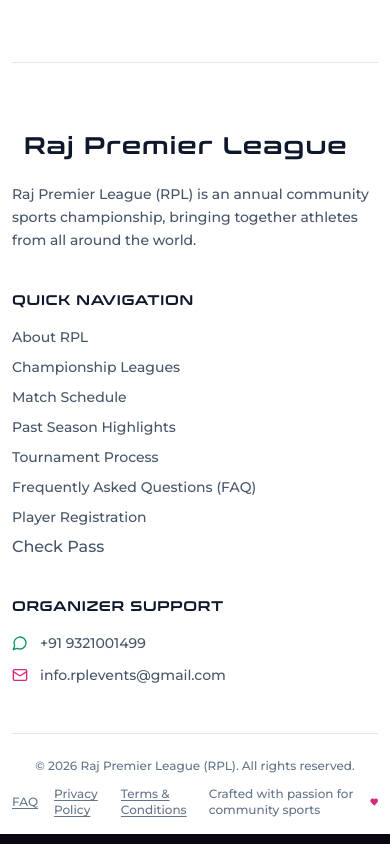
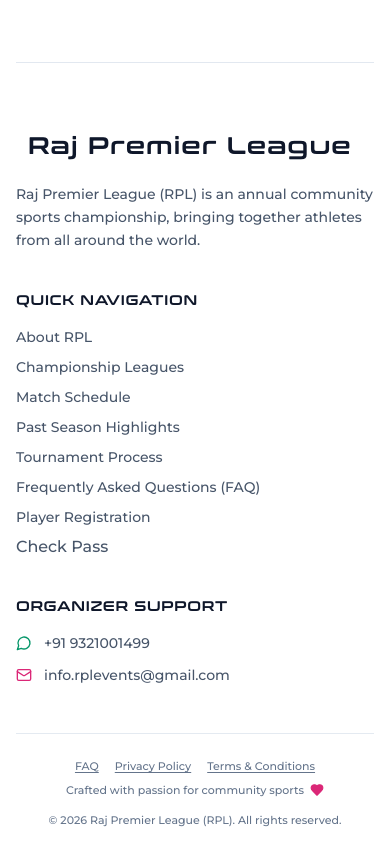
Before and after one commit to MOKSH1471/RPL-, a React (Vite) app in the folder apps/web/: page / in a window 390 px wide. Shown: the part 10656-11500 px from the top of the page. Built offline with nearby package versions, Linux system fonts and the light colour scheme; no server answers.

Commit message:
fix(footer): improve responsive padding, alignment, and wrapping in bottom bar

```diff
--- a/apps/web/src/components/layout/Footer.tsx
+++ b/apps/web/src/components/layout/Footer.tsx
@@ -16,7 +16,7 @@ export const Footer: React.FC<FooterProps> = ({ onRegisterClick, onCheckPassClic
       <InView
         viewOptions={{ once: true, amount: 0.1 }}
         transition={{ duration: 0.55, ease: 'easeOut' }}
-        className="max-w-7xl mx-auto px-3 sm:px-6 lg:px-8"
+        className="max-w-7xl mx-auto px-4 sm:px-6 lg:px-8"
       >
         {/* Interactive Staggered Reveal Links Section */}
         <div id="connect" className="mb-16 pb-12 border-b border-slate-200 scroll-mt-24">
@@ -52,15 +52,8 @@ export const Footer: React.FC<FooterProps> = ({ onRegisterClick, onCheckPassClic
                 YouTube Live
               </FlipLink>
             </div>
-
-
           </div>
-
-
-
         </div>
-
-
 
         {/* 4-Column Footer Information */}
         <div className="grid grid-cols-1 md:grid-cols-4 gap-10 mb-12">
@@ -121,7 +114,8 @@ export const Footer: React.FC<FooterProps> = ({ onRegisterClick, onCheckPassClic
               )}
               <li>
                 <a href="#/faq" className="hover:text-amber-600 transition-colors">
-                  Frequently Asked Questions (FAQ)                </a>
+                  Frequently Asked Questions (FAQ)
+                </a>
               </li>
               <li>
                 <a href="#register" className="hover:text-amber-600 transition-colors">
@@ -172,10 +166,13 @@ export const Footer: React.FC<FooterProps> = ({ onRegisterClick, onCheckPassClic
           </div>
         </div>
 
-        {/* Bottom Bar */}
-        <div className="pt-6 sm:pt-8 border-t border-slate-200 flex flex-col sm:flex-row justify-between items-center text-xs text-slate-500 font-medium gap-3 sm:gap-4">
-          <p>© 2026 Raj Premier League (RPL). All rights reserved.</p>
-          <div className="flex items-center gap-4">
+        {/* ── Bottom Bar: Clean Padding & Responsive Wrapping ── */}
+        <div className="pt-6 sm:pt-8 border-t border-slate-200/90 flex flex-col md:flex-row justify-between items-center text-xs text-slate-500 font-medium gap-3.5 sm:gap-4 text-center md:text-left px-2 sm:px-0">
+          <p className="order-2 md:order-1 text-slate-500 text-[11px] sm:text-xs">
+            © 2026 Raj Premier League (RPL). All rights reserved.
+          </p>
+
+          <div className="order-1 md:order-2 flex flex-wrap items-center justify-center md:justify-end gap-x-4 sm:gap-x-5 gap-y-2 text-[11px] sm:text-xs">
             {isAdminPreview && (
               <a
                 href="#/rules"
@@ -188,7 +185,8 @@ export const Footer: React.FC<FooterProps> = ({ onRegisterClick, onCheckPassClic
               href="#/faq"
               className="hover:text-amber-600 transition-colors underline underline-offset-2"
             >
-              FAQ            </a>
+              FAQ
+            </a>
             <a
               href="#/privacy-policy"
               className="hover:text-amber-600 transition-colors underline underline-offset-2"
@@ -201,9 +199,10 @@ export const Footer: React.FC<FooterProps> = ({ onRegisterClick, onCheckPassClic
             >
               Terms &amp; Conditions
             </a>
-            <p className="flex items-center space-x-1">
+            <span className="hidden sm:inline text-slate-300">·</span>
+            <p className="flex items-center justify-center space-x-1.5 text-slate-500 shrink-0">
               <span>Crafted with passion for community sports</span>
-              <Heart className="w-3.5 h-3.5 text-pink-600 fill-pink-600 inline" />
+              <Heart className="w-3.5 h-3.5 text-pink-600 fill-pink-600 inline shrink-0" />
             </p>
           </div>
         </div>
```
